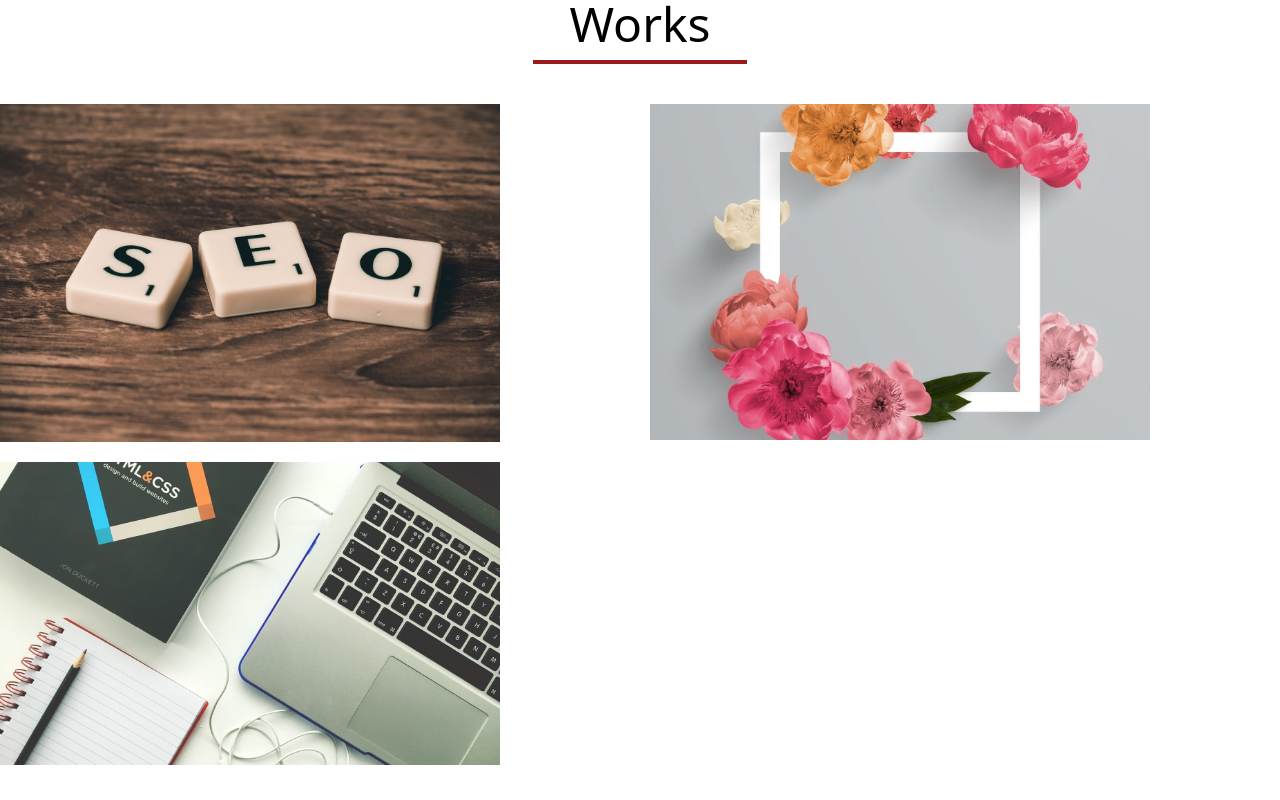
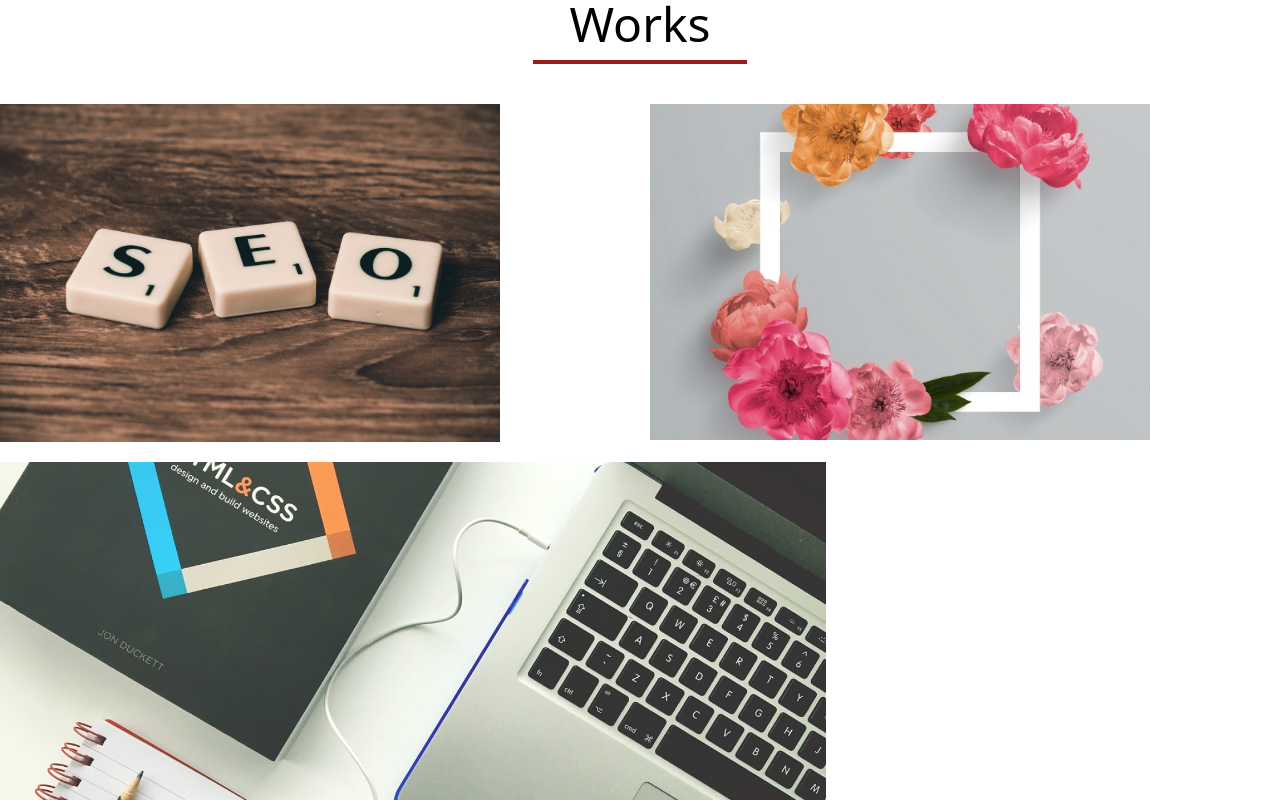
Before and after one commit to NattyEngeda/ebc_frontend, a Next.js app: page /cards/components/Work in a window 1280 px wide. Shown: the top 800 px of the page. Built offline with nearby package versions, Linux system fonts and the light colour scheme.

Commit message:
FInal Commit

```diff
--- a/pages/cards/components/Work.js
+++ b/pages/cards/components/Work.js
@@ -17,7 +17,7 @@ const Work = () => {
                 <hr className="w-1/6 text-red-800 border-2 border-red-800" />
             </div>
             {/* Bottom Section */}
-            <div className="flex flex-col gap-5">
+            <div className="container flex flex-col gap-5">
                 {/* <h1>Swiper</h1> */}
                 <div className="grid grid-cols-2 gap-5">
                     <Image
@@ -40,7 +40,7 @@ const Work = () => {
                         loader={myLoader}
                         src={img3}
                         alt="Picture of the author"
-                        width={500}
+                        // width={500}
                         height={500}
                     />
                 </div>
--- a/pages/cards/girma.js
+++ b/pages/cards/girma.js
@@ -136,7 +136,7 @@ const Yonas = () => {
 
                     <section className="flex flex-col gap-5 flex-wrap">
                         {/* Work */}
-                        <Work />
+                        {/* <Work /> */}
 
                         {/* Project */}
                         {/* <Project /> */}
```
